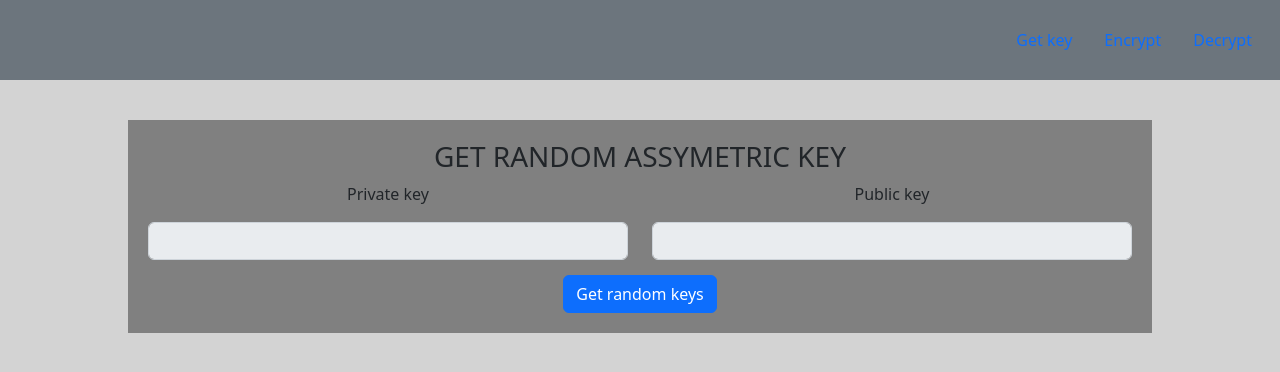
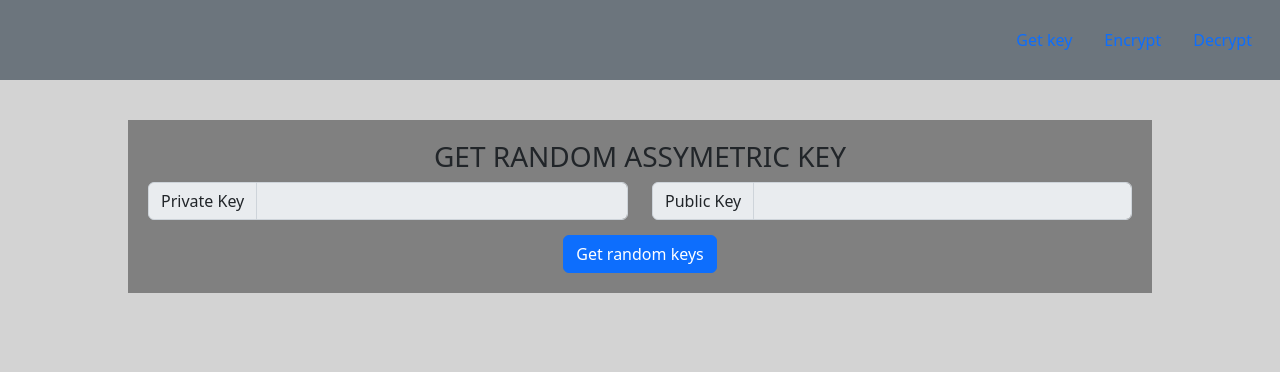
Before and after one commit to avrbovsky/canteen, a React (Create React App) app: page /get-key in a window 1280 px wide. Shown: the top 372 px of the page. Built offline with nearby package versions, Linux system fonts and the light colour scheme.

Commit message:
Remade labels

```diff
--- a/src/pages/GetKeyPage.tsx
+++ b/src/pages/GetKeyPage.tsx
@@ -1,5 +1,5 @@
 import React, { useState } from "react";
-import { Button, Col, Input, Row } from "reactstrap";
+import { Button, Col, Input, InputGroup, InputGroupText, Row } from "reactstrap";
 
 export const GetKeyPage = () => {
     const [privateKey, setPrivateKey] = useState<string>('');
@@ -20,12 +20,20 @@ export const GetKeyPage = () => {
             <h3>GET RANDOM ASSYMETRIC KEY</h3>
             <Row>
                 <Col>
-                <p>Private key</p>
-                    <Input type="text" disabled value={privateKey} />
+                    <InputGroup>
+                        <InputGroupText>
+                        Private Key
+                        </InputGroupText>
+                        <Input type="text" disabled value={privateKey} />
+                    </InputGroup>
                 </Col>
                 <Col>
-                <p>Public key</p>
-                    <Input type="text" disabled value={publicKey} />
+                    <InputGroup>
+                        <InputGroupText>
+                        Public Key
+                        </InputGroupText>
+                        <Input type="text" disabled value={publicKey} />
+                    </InputGroup>
                 </Col>
             </Row>
             <Button color="primary" onClick={handleGetKeys} style={{marginTop: '15px'}} >Get random keys</Button>
```
